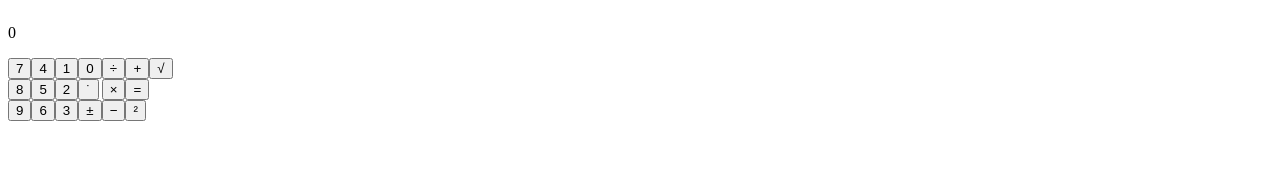
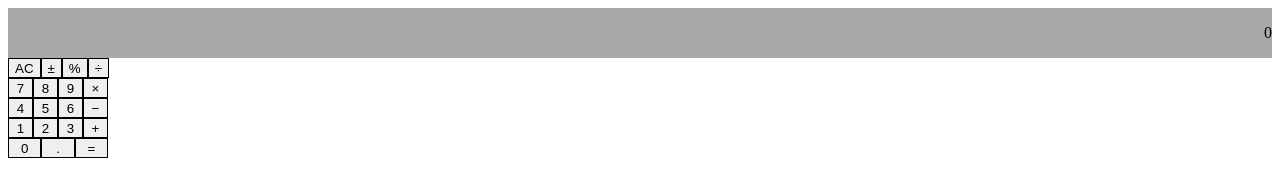
Before and after one commit to realmbs/odin-calculator, a plain HTML site: page index.html in a window 1280 px wide. Drawn offline with Linux system fonts and the light colour scheme.

Commit message:
basic layout

```diff
--- a/index.html
+++ b/index.html
@@ -8,41 +8,39 @@
   <link rel="stylesheet" href="./style.css">
 </head>
 <body>
-  <div class="container">
-    <p class="display">0</p>
-    <div class="number--container">
-      <ul>
-        <li><button class="number">7</button></li>
-        <li><button class="number">8</button></li>
-        <li><button class="number">9</button></li>
+  <div class="calculator__container">
+    <div class="calculator__display">
+      <p id="display">0</p>
+    </div>
+    <div class="calculator__buttons">
+      <ul class="button__container">
+        <button class="modify__button button">AC</button>
+        <button class="modify__button button">&PlusMinus;</button>
+        <button class="modify__button button">&percnt;</button>
+        <button class="operation__button button">&divide;</button>
       </ul>
-      <ul>
-        <li><button class="number">4</button></li>
-        <li><button class="number">5</button></li>
-        <li><button class="number">6</button></li>
+      <ul class="button__container">
+        <button class="number__button button">7</button>
+        <button class="number__button button">8</button>
+        <button class="number__button button">9</button>
+        <button class="operation__button button">&times;</button>
       </ul>
-      <ul>
-        <li><button class="number">1</button></li>
-        <li><button class="number">2</button></li>
-        <li><button class="number">3</button></li>
+      <ul class="button__container">
+        <button class="number__button button">4</button>
+        <button class="number__button button">5</button>
+        <button class="number__button button">6</button>
+        <button class="operation__button button">&minus;</button>
       </ul>
-      <ul>
-        <li><button class="number">0</button></li>
-        <li><button class="number">&dot;</button></li>
-        <li><button class="number">&PlusMinus;</button></li>
+      <ul class="button__container">
+        <button class="number__button button">1</button>
+        <button class="number__button button">2</button>
+        <button class="number__button button">3</button>
+        <button class="operation__button button">&plus;</button>
       </ul>
-      <ul>
-        <li><button class="operator">&divide;</button></li>
-        <li><button class="operator">&times;</button></li>
-        <li><button class="operator">&minus;</button></li>
-      </ul>
-      <ul>
-        <li><button class="operator">&plus;</button></li>
-        <li><button class="operator">&equals;</button></li>
-        <li><button class="operator">&sup2;</button></li>
-      </ul>
-      <ul>
-        <li><button class="operator">&Sqrt;</button></li>
+      <ul class="button__container">
+        <button class="number__button button">0</button>
+        <button class="modify__button button">.</button>
+        <button class="operation__button button">&equals;</button>
       </ul>
     </div>
   </div>
--- a/style.css
+++ b/style.css
@@ -1,25 +1,36 @@
-.container {
+.calculator__container {
   display: flex;
   flex-direction: column;
-  flex-wrap: wrap;
 }
-.container ul {
-  list-style: none;
+.calculator__display {
+  display: flex;
+  flex: 1;
+  justify-content: flex-end;
+  align-items: center;
+  background-color: darkgrey;
 }
-.number--container {
+.button {
+  border: 0.5px solid black;
+  flex: 1;
+}
+.button:hover {
+  background-color: lightgrey;
+}
+.button:active {
+  background-color: white;
+}
+.calculator__buttons {
+  display: flex;
+  flex-direction: column;
+  align-items: flex-start;
+  justify-content: flex-start;
+}
+.button__container {
   display: flex;
   flex-direction: row;
-  flex: 1 1 50%
-}
-.number--container ul {
+  justify-content: space-around;
   padding: 0;
   margin: 0;
+  width: 100px;
+  height: 20px;
 }
-.operator--container {
-  display: flex;
-  flex-direction: row;
-}
-.operator--container ul {
-  padding: 0;
-  margin: 0;
-}
```
